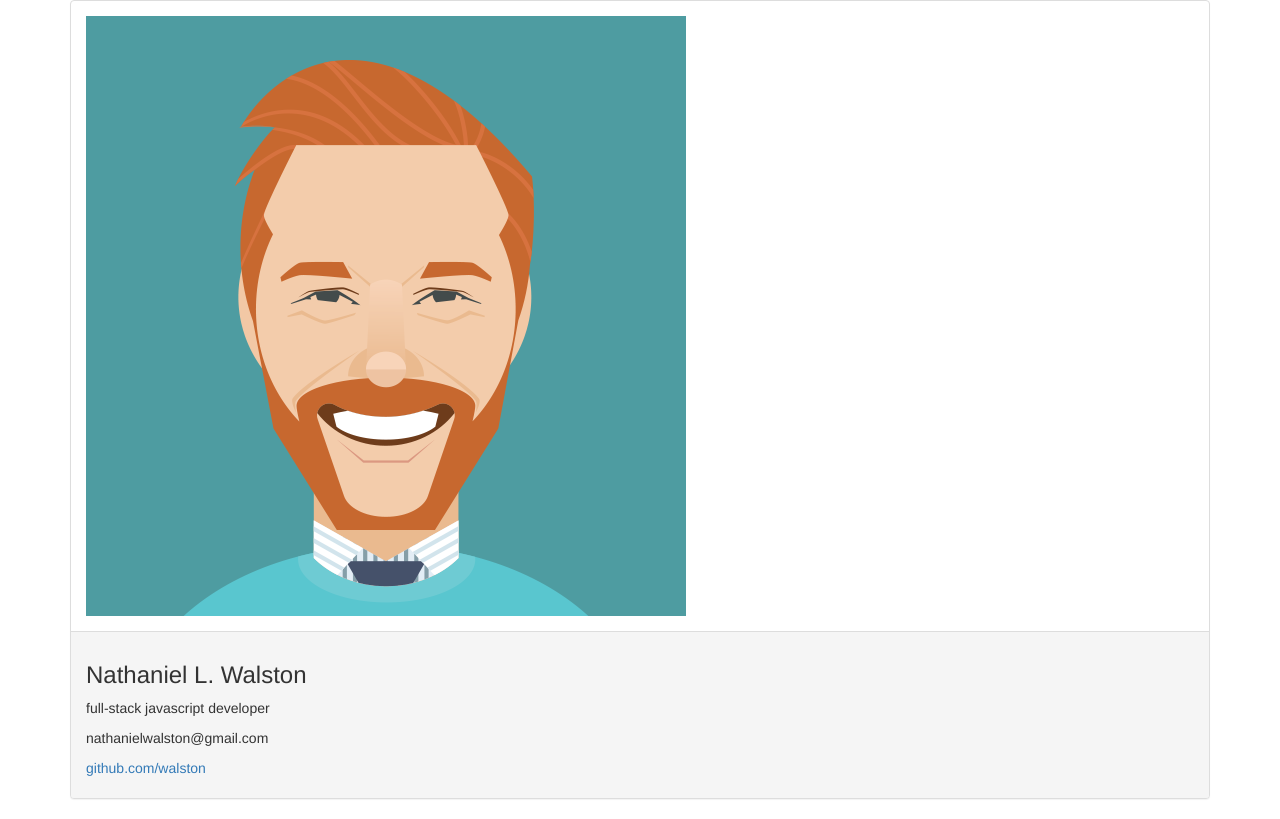
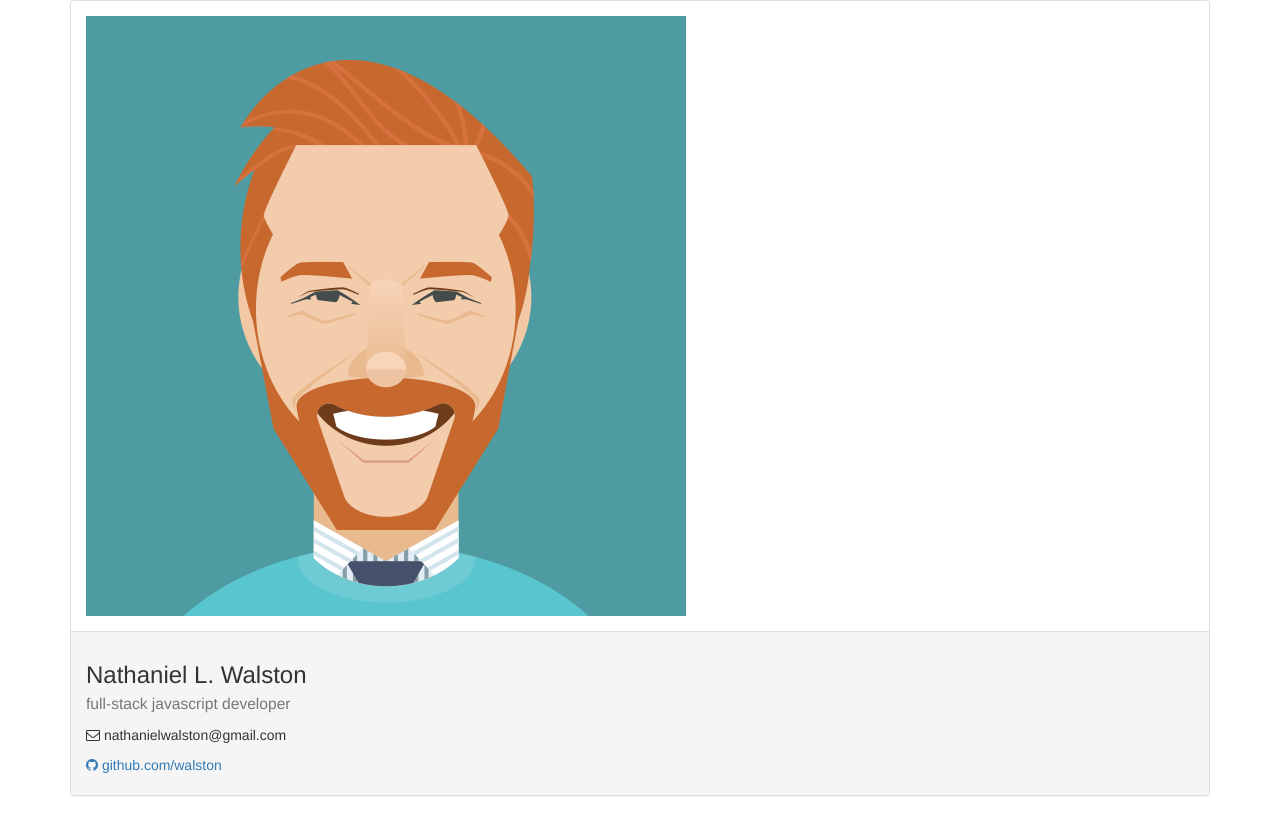
Before and after one commit to walston/me, a plain HTML site: page index.html in a window 1280 px wide. Drawn offline with nearby package versions, Linux system fonts and the light colour scheme.

Commit message:
some FontAwesome icons, and a little bit of cleanup

```diff
--- a/index.html
+++ b/index.html
@@ -6,6 +6,7 @@
     <title>Hello, World!</title>
     <!--
     -->
+    <link rel="stylesheet" href="https://cdnjs.cloudflare.com/ajax/libs/font-awesome/4.7.0/css/font-awesome.min.css">
     <link rel="stylesheet" href="https://cdnjs.cloudflare.com/ajax/libs/twitter-bootstrap/3.3.7/css/bootstrap.min.css">
     <link rel="stylesheet" href="style.css">
     <script src="script.js" charset="utf-8"></script>
@@ -17,10 +18,9 @@
           <img class="img-responsive" src="me.png" alt="Nathaniel L Walston">
         </div>
         <div class="panel-footer">
-          <p class="h3">Nathaniel L. Walston</p>
-          <p class="info-text">full-stack javascript developer</p>
-          <p>nathanielwalston&#64;gmail&#46;com</p>
-          <p><a href="https://github.com/walston">github.com/walston</a></p>
+          <h3>Nathaniel L. Walston<br><small>full-stack javascript developer</small></h3>
+          <p><i class="fa fa-envelope-o" aria-hidden="true"></i> nathanielwalston&#64;gmail&#46;com</p>
+          <p><a href="https://github.com/walston"><i class="fa fa-github" aria-hidden="true"></i> github.com/walston</a></p>
         </div>
       </div>
     </div>
```
